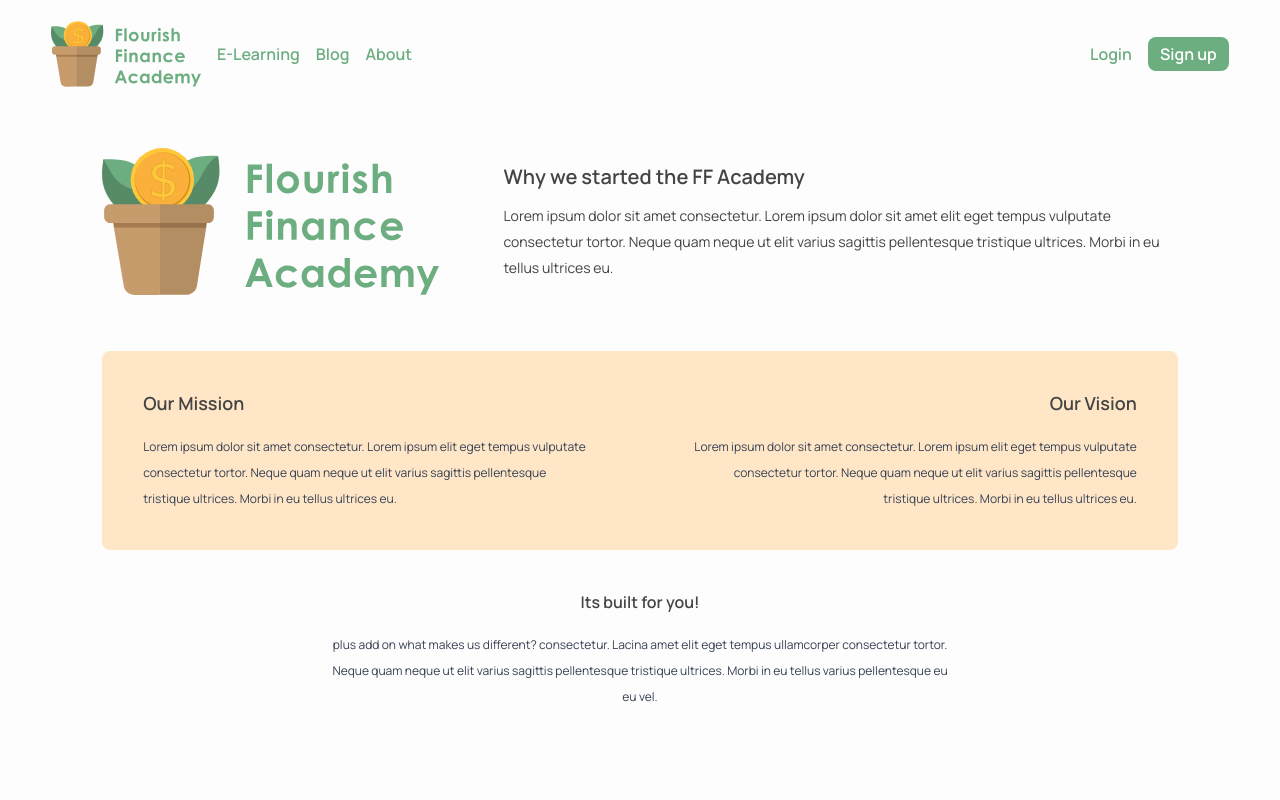
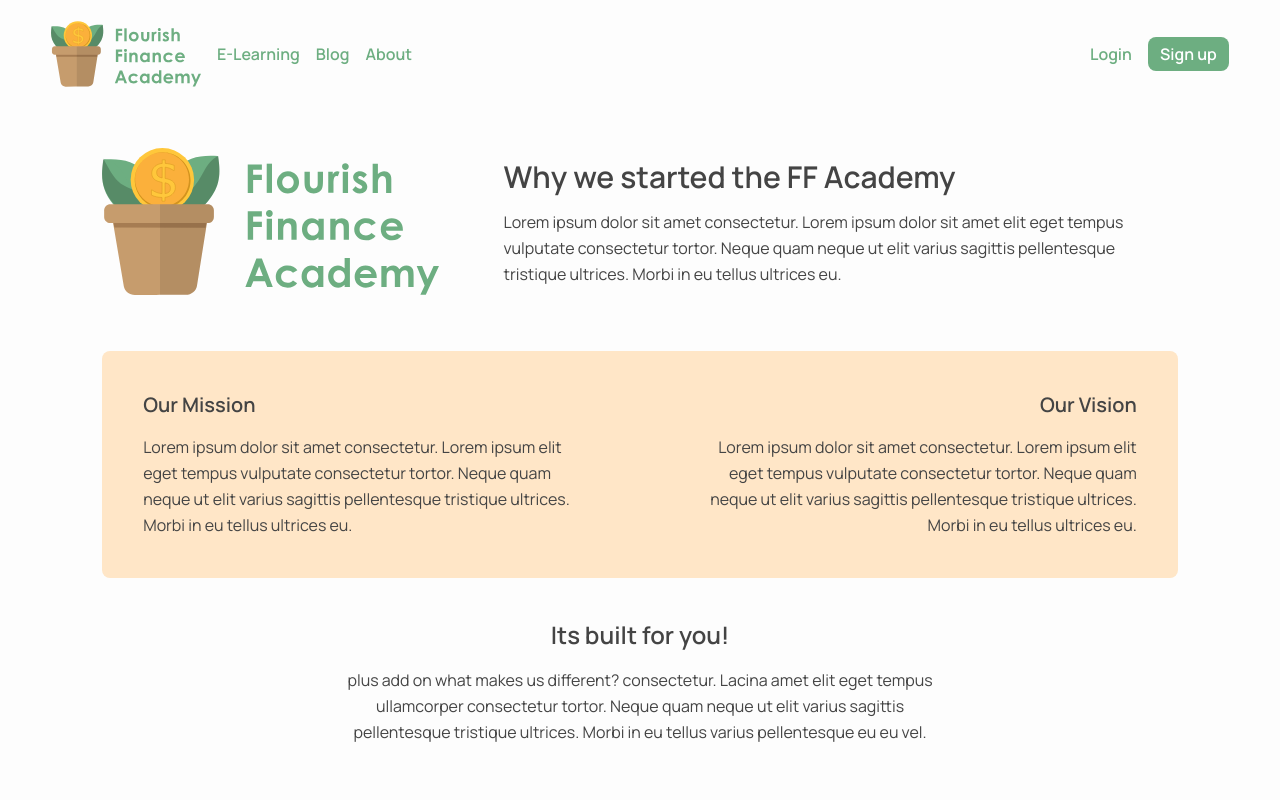
Before and after one commit to Zomkey02/elearning_frontend, a React (Vite) app: page /about in a window 1280 px wide. Shown: the top 800 px of the page. Built offline with nearby package versions, Linux system fonts and the light colour scheme; no server answers.

Commit message:
loading UI komponente und Hook angewendet

```diff
--- a/src/pages/About.tsx
+++ b/src/pages/About.tsx
@@ -1,8 +1,18 @@
 import React from 'react'
 import LogoOne from '../assets/logos/logo_one.svg'
 import Leaf from '../assets/images/BackgroundImg/leaf.png'
+import { PageLoader } from '../components/Loading'
+import { useAsync } from '../hooks/useAsync'
 
 const About = () => {
+  const { loading, error } = useAsync(async () => {
+    /* await new Promise((res) => setTimeout(res, 1200)); */
+    return null;
+  }, []);
+
+  if (loading) return <PageLoader label='Loading Page...' />;
+  if (error) return <div>Error: {error}</div>;
+
   return (
     <div className='min-h-screen'>
       <section className='flex flex-col items-center gap-8 mt-10 mb-14 md:flex-row md:gap-16'>
@@ -12,8 +22,8 @@ const About = () => {
           </div>
         </div>
           <div className='md:w-2/3'>
-          <h3 className='mb-3 text-xl'>Why we started the FF Academy</h3>
-          <p className='text-sm '>
+          <h2 className='mb-3'>Why we started the FF Academy</h2>
+          <p className=''>
             Lorem ipsum dolor sit amet consectetur. Lorem ipsum dolor sit amet elit eget tempus vulputate consectetur tortor. Neque quam neque ut elit varius sagittis pellentesque tristique ultrices. Morbi in eu tellus ultrices eu.
           </p>
         </div>
@@ -23,16 +33,16 @@ const About = () => {
         <div className='flex flex-col justify-between max-w-6xl gap-12 px-6 m-10 mx-auto md:flex-row md:py-10 md:gap-16'>
           {/* Our Mission */}
           <div className='max-w-md mx-auto text-center md:text-left md:w-1/2'>
-            <h4 className='mb-4 text-lg font-semibold'>Our Mission</h4>
-            <p className='text-xs leading-relaxed text-gray-700'>
+            <h4 className='mb-4 font-semibold'>Our Mission</h4>
+            <p className='leading-relaxed '>
               Lorem ipsum dolor sit amet consectetur. Lorem ipsum elit eget tempus vulputate consectetur tortor. Neque quam neque ut elit varius sagittis pellentesque tristique ultrices. Morbi in eu tellus ultrices eu.
             </p>
           </div>
 
           {/* Our Vision */}
           <div className='max-w-md mx-auto text-center md:text-right md:w-1/2'>
-            <h4 className='mb-4 text-lg font-semibold'>Our Vision</h4>
-            <p className='text-xs leading-relaxed text-gray-700'>
+            <h4 className='mb-4 font-semibold'>Our Vision</h4>
+            <p className='leading-relaxed '>
               Lorem ipsum dolor sit amet consectetur. Lorem ipsum elit eget tempus vulputate consectetur tortor. Neque quam neque ut elit varius sagittis pellentesque tristique ultrices. Morbi in eu tellus ultrices eu.
             </p>
           </div>
@@ -40,8 +50,8 @@ const About = () => {
       </section>
 
       <section className='max-w-2xl px-6 mx-auto mb-24 text-center'>
-        <h5 className='mb-4 text-base font-semibold'>Its built for you!</h5>
-        <p className='text-xs leading-relaxed text-gray-700'>
+        <h3 className='mb-4 font-semibold'>Its built for you!</h3>
+        <p className='leading-relaxed '>
           plus add on what makes us different? consectetur. Lacina amet elit eget tempus ullamcorper consectetur tortor. Neque quam neque ut elit varius sagittis pellentesque tristique ultrices. Morbi in eu tellus varius pellentesque eu eu vel.
         </p>
       </section>
@@ -54,7 +64,7 @@ const About = () => {
           className='absolute inset-0 object-contain object-center w-full h-full opacity-30 -z-10 '/>
 
         <h3 className='mb-4 font-semibold'>A Note from Creator</h3>
-        <p className='text-xs leading-relaxed text-gray-700'>
+        <p className='leading-relaxed '>
           plus add on what makes us different? consectetur. Lacina amet elit eget tempus ullamcorper consectetur tortor. Neque quam amet elit eget tempus ullamcorper neque ut elit varius amet elit eget tempus ullamcorper sagittis pellentesque tristique ultrices. Morbi in eu tellus varius pellentesque eu eu vel.
         </p>
       </section>
```
